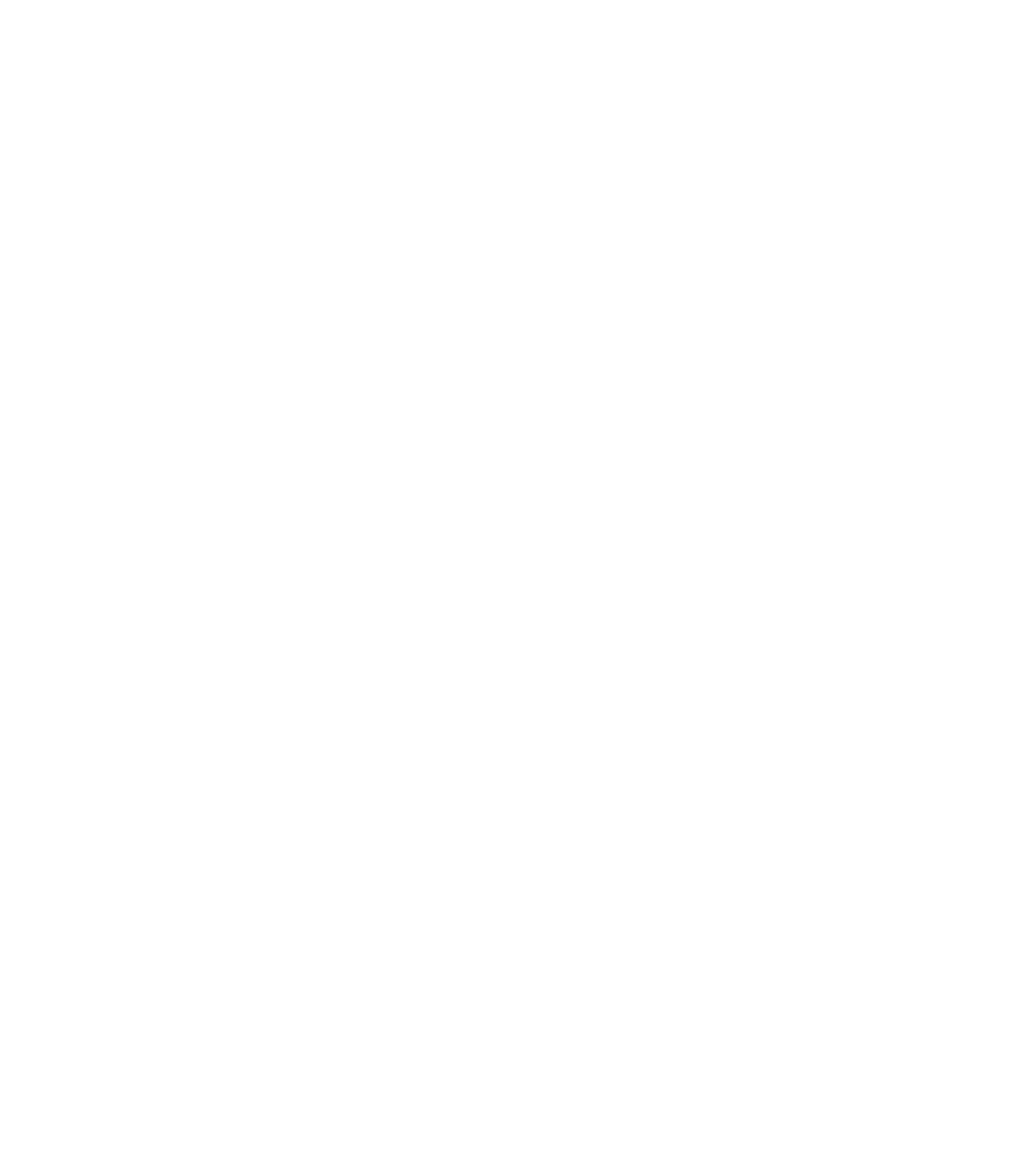
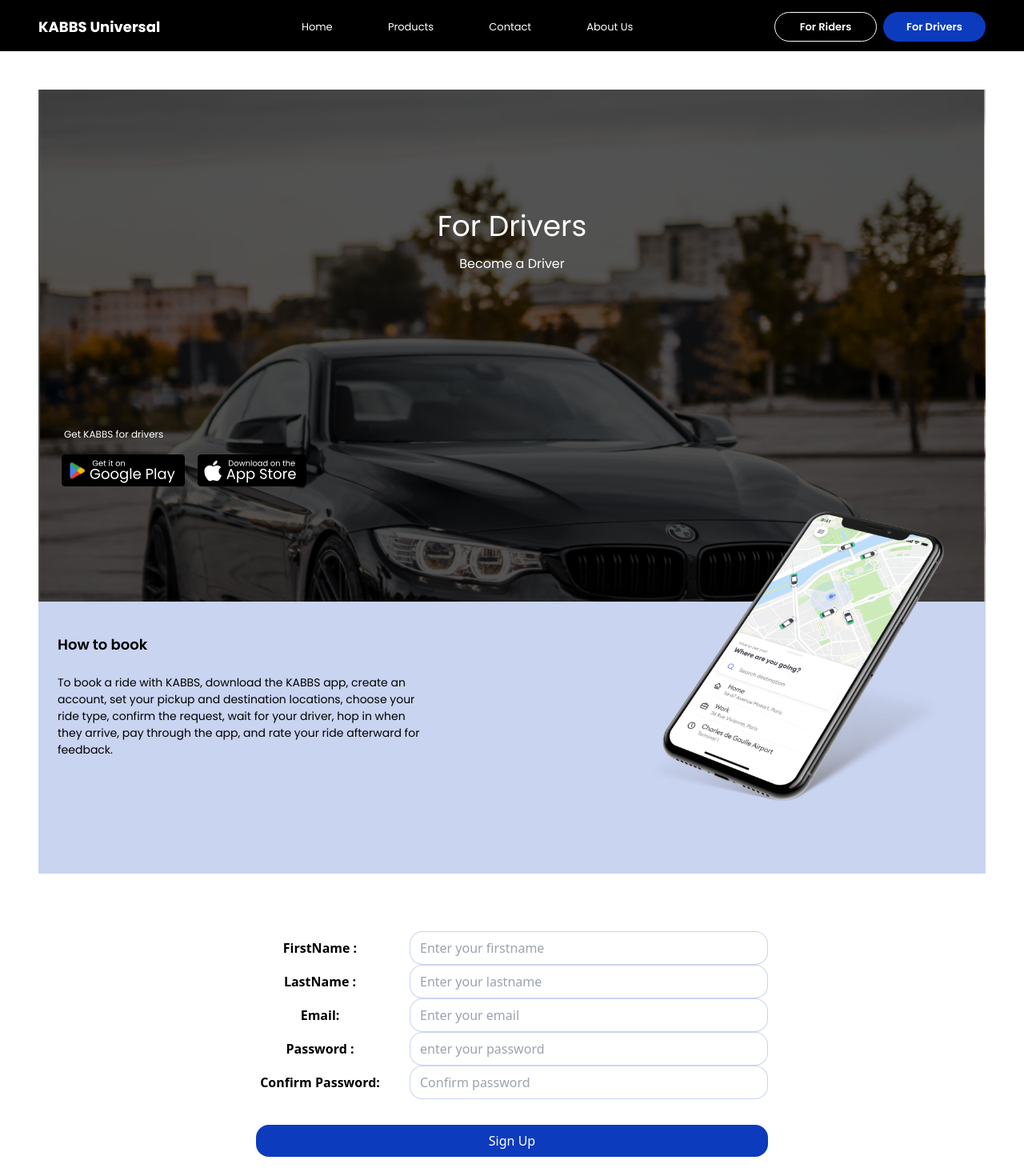
Before and after one commit to mathemartins/app-kabbsuniversal, a React (Vite) app: page /for-drivers in a window 1280 px wide. Before the commit this address had no page. Shown: the top 1470 px of the page at 80% size. Before the commit the page ends 800 px from the top, so only its background shows below. Built offline with nearby package versions, Linux system fonts and the light colour scheme.

Commit message:
For drivers form started

```diff
--- a/src/App.jsx
+++ b/src/App.jsx
@@ -6,6 +6,7 @@ import SideBar from "./Components/Containers/SideBar";
 import DashboardHome from "./Components/Dashboard/DashboardHome";
 import Test from "./Components/test/Test";
 import ForRiders from "./Components/ForRiders/ForRiders";
+import ForDrivers from "./Components/ForDrivers/ForDrvers";
 
 export default function App(props) {
   return (
@@ -13,7 +14,7 @@ export default function App(props) {
       <Routes>
         <Route path="/">
           <Route index element={<HomePage />} />
-          <Route path="/register" element={<Register />} />
+          <Route path="/for-drivers" element={<ForDrivers />} />
           <Route path="/for-riders" element={<ForRiders />} />
           <Route path="/test" element={<Test />} />
         </Route>
--- /dev/null
+++ b/src/Components/ForDrivers/ForDrvers.jsx
@@ -0,0 +1,17 @@
+import { Navbar,Footer } from "../Home";
+import ForDriversWhiteSpace from "./WhiteSpace";
+import DriversHero from "./driversHeroSection";
+
+
+const ForDrivers = () => {
+    return (
+      <div>
+        <Navbar />
+        <DriversHero />
+        <ForDriversWhiteSpace />
+        <Footer />
+      </div>
+    );
+  };
+
+export default ForDrivers;
--- /dev/null
+++ b/src/Components/ForDrivers/WhiteSpace.jsx
@@ -0,0 +1,108 @@
+
+
+// const defaultFormFields = {
+//   displayName: "",
+//   email: "",
+//   password: "",
+//   confirmPassword: "",
+// };
+
+const ForDriversWhiteSpace = () => {
+  // const [formFields, setFormFields] = useState(defaultFormFields);
+  // const { displayName, email, password, confirmPassword } = formFields;
+  // const handleChange = (e) => {
+  //   const { name, value } = e.target;
+
+  //   setFormFields({ ...formFields, [name]: value });
+  // };
+  return (
+    <div className=" flex flex-col text-center xsm:w-[50%] pt-6 sm:w-[80%] mx-auto pb-24 my-12">
+      <form>
+            <div className="flex justify-between items-center">
+              <label className="font-semibold w-[25%] ">FirstName :</label>
+              <input
+                type="text"
+                placeholder="Enter your firstname"
+                required
+                // onChange={handleChange}
+                name="displayName"
+                // value={displayName}
+                className="border border-lightBlue px-3 py-2 w-[70%] xsm:w-[70%] rounded-2xl ss:w-[80%] text-mainBlack"
+              />
+            </div>
+            <div className="flex justify-between items-center">
+              <label className="font-semibold w-[25%] ">LastName :</label>
+              <input
+                type="text"
+                placeholder="Enter your lastname"
+                required
+                // onChange={handleChange}
+                name="displayName"
+                // value={displayName}
+                className="border border-lightBlue px-3 py-2 w-[70%] xsm:w-[70%] rounded-2xl ss:w-[80%] text-mainBlack"
+              />
+            </div>
+
+            <div className="flex justify-between items-center ">
+              <label className="font-semibold w-[25%]">Email:</label>
+              <input
+                type="email"
+                placeholder="Enter your email"
+                required
+                // onChange={handleChange}
+                name="email"
+                // value={email}
+                className="border border-lightBlue px-3 py-2 w-[70%] xsm:w-[70%] rounded-2xl ss:w-[80%] text-mainBlack"
+              />
+            </div>
+
+            <div className="flex justify-between items-center">
+              <label className="font-semibold w-[25%]">Password :</label>
+              <input
+                type="password"
+                placeholder="enter your password"
+                required
+                // onChange={handleChange}
+                name="password"
+                // value={password}
+                className="border border-lightBlue px-3 py-2 w-[70%] xsm:w-[70%] rounded-2xl ss:w-[80%]"
+              />
+            </div>
+
+            <div className="flex justify-between items-center">
+              <label className="font-semibold w-[25%] ">
+                Confirm Password:
+              </label>
+              <input
+                type="password"
+                placeholder="Confirm password"
+                required
+                // onChange={handleChange}
+                name="confirmPassword"
+                // value={confirmPassword}
+                className="border border-lightBlue px-3 py-2 w-[70%] xsm:w-[70%] rounded-2xl ss:w-[80%]"
+              />
+            </div>
+            <button
+              type="submit"
+              className="bg-secondary text-mainWhite w-full mx-auto mt-8 py-2 rounded-2xl flex flex-col justify-center items-center"
+            >
+              Sign Up{" "}
+              {/* {isLoading ? (
+                <ReactLoading
+                  type={"spin"}
+                  color={"#fff"}
+                  height={20}
+                  width={20}
+                  className="mt-1"
+                />
+              ) : (
+                ""
+              )} */}
+            </button>
+        </form>
+    </div>
+  );
+};
+
+export default ForDriversWhiteSpace;
--- /dev/null
+++ b/src/Components/ForDrivers/driversHeroSection.jsx
@@ -0,0 +1,49 @@
+import React from "react";
+import {
+  GoogleplayDownload,
+  AppstoreDownload,
+  HeroPhone,
+} from "../../assets/index.js";
+
+const DriversHero = () => {
+  return (
+    <div className="bg-mainWhite  sm:px-12 lg:px-[6rem] xl:px-[10rem] font-poppins mt-16 sm:pt-12 text-mainWhite relative">
+      <div className="hero w-full h-[40rem] xsm:py-36 py-24 flex flex-col justify-between px-6 ">
+        <article className="text-center">
+          <h2 className="text-[36px] mb-2">For Drivers</h2>
+          <p>Become a Driver</p>
+        </article>
+        <div>
+          <p className="mb-4 text-[12px] ml-2">Get KABBS for drivers</p>
+          <div className="flex gap-4">
+            <a href="https://play.google.com/store/apps/details?id=com.kabbsuniversal" target="_blank">
+              <img src={GoogleplayDownload} alt="" className="h-10" />
+            </a>
+             <img src={AppstoreDownload} alt="" className="h-10" />
+          </div>
+        </div>
+      </div>
+
+      <div className="bg-lightBlue text-mainBlack px-6 pt-10 sm:pb-24 xsm:pb-36 pb-8 ">
+        <article className=" sm:w-[40%]">
+          <p className="font-semibold text-[18px] mb-6">How to book</p>
+          <p className="text-[14px]">
+          To book a ride with KABBS, download the KABBS app, create an account,
+          set your pickup and destination locations, choose your ride type,
+          confirm the request, wait for your driver, hop in when they arrive,
+          pay through the app, and rate your ride afterward for feedback.
+          </p>
+        </article>
+        <img
+          src={HeroPhone}
+          alt=""
+          className="hidden sm:block absolute sm:bottom-[10px] xsm:bottom-[50px] h-[30rem] right-8"
+        />
+
+        <img src={HeroPhone} alt="" className=" sm:hidden  " />
+      </div>
+    </div>
+  );
+};
+
+export default DriversHero;
--- a/src/Components/NavBar/Navbar.jsx
+++ b/src/Components/NavBar/Navbar.jsx
@@ -57,7 +57,7 @@ const Navbar = () => {
             </Link>
 
             <Link
-              to={"/register"}
+              to={"/for-drivers"}
               className="bg-secondary flex gap-2 items-center justify-center py-2 md:py-2 xsm:w-[8rem] rounded-3xl"
             >
               For Drivers
```
